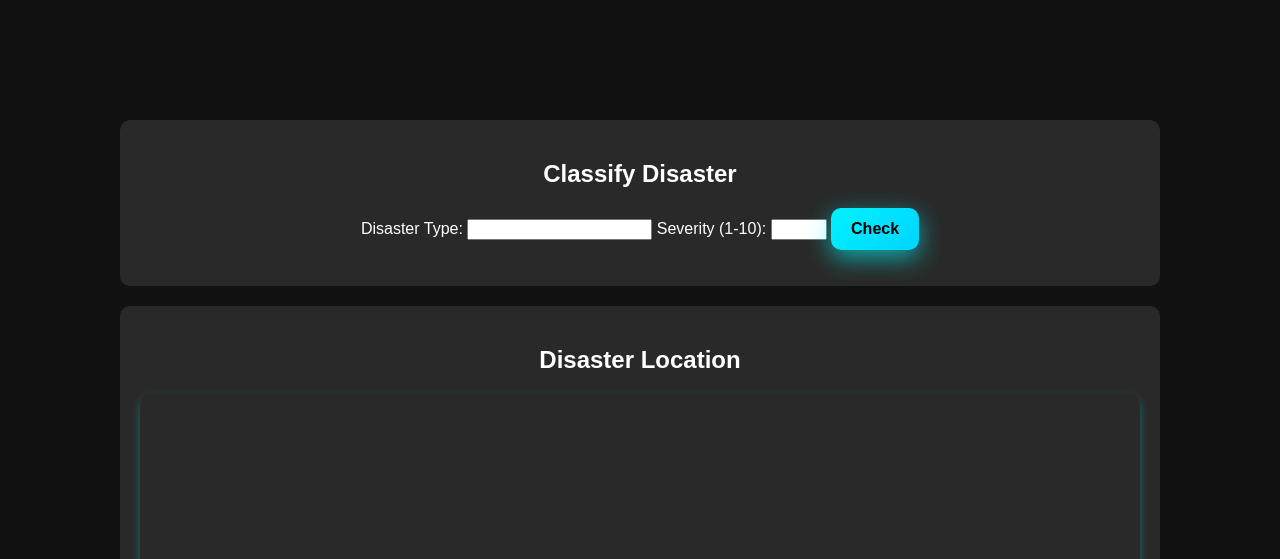
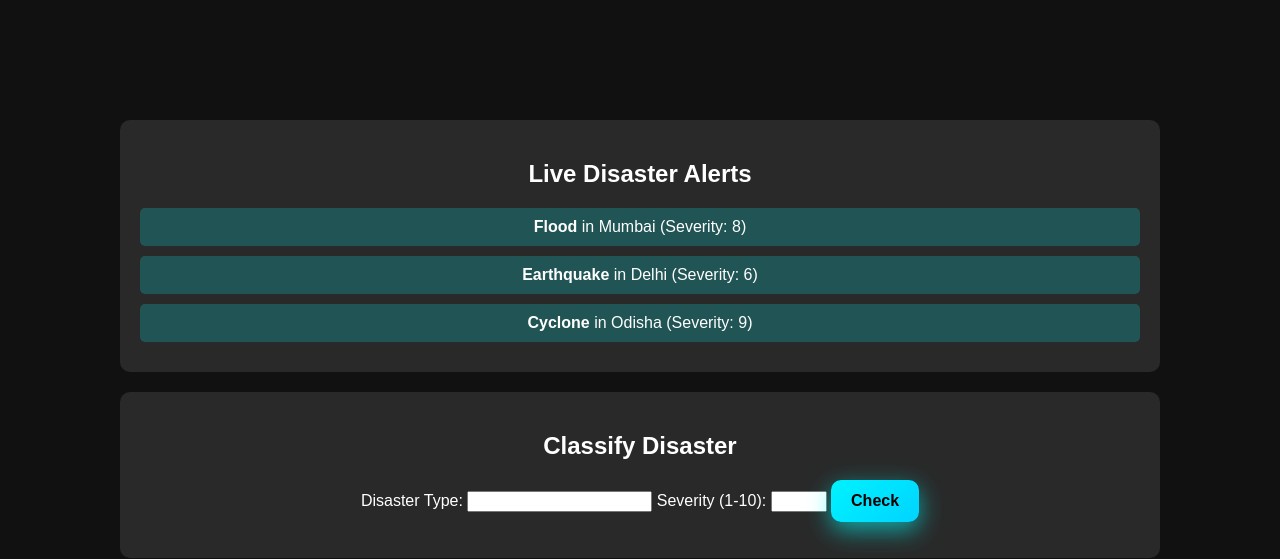
Before and after one commit to kritagya05/Disaster-Coordination-System, a website: page index.html in a window 1280 px wide. Shown: the part 780-1339 px from the top of the page. Drawn offline with nearby package versions, Linux system fonts and the light colour scheme.

Commit message:
map changes

```diff
--- a/index.html
+++ b/index.html
@@ -29,10 +29,10 @@
     </div>
   </header>
 
-  <!-- <section class="alerts">
+  <section class="alerts">
     <h2>Live Disaster Alerts</h2>
     <div id="alert-container"></div>
-  </section> -->
+  </section>
 
   <section class="classification">
     <h2>Classify Disaster</h2>
```
